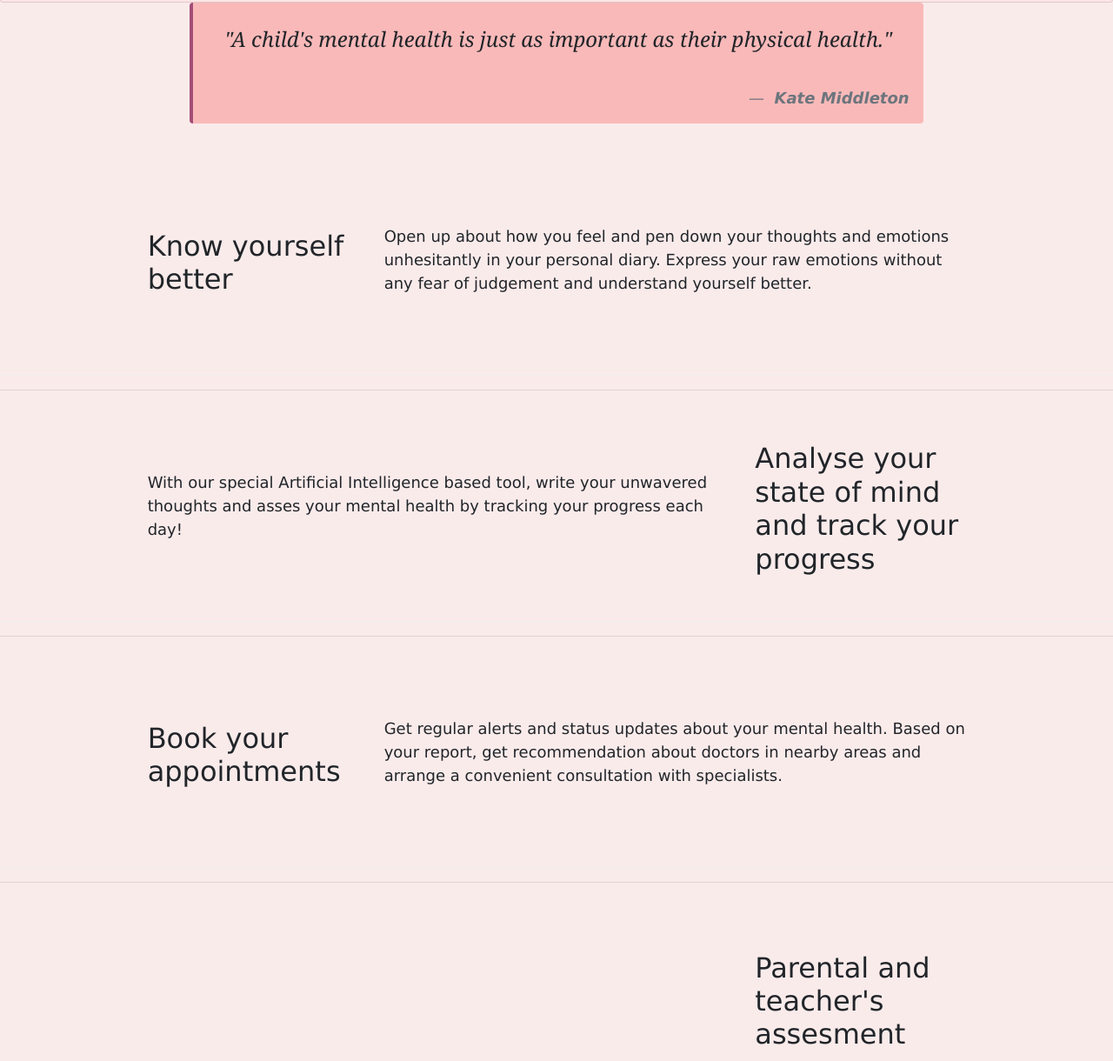
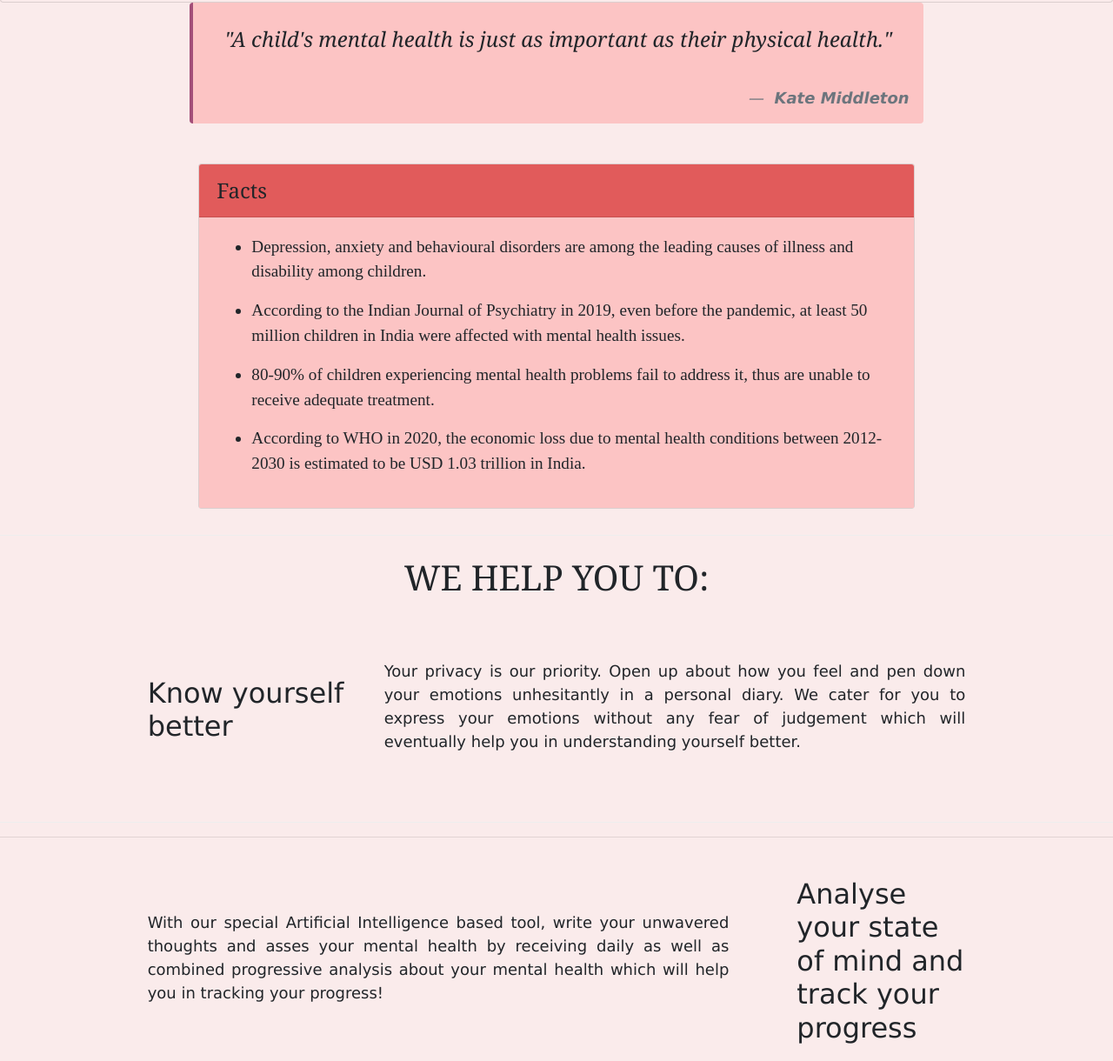
Before and after one commit to MentalDiaries/MentalDiaries-homepage, a website: page index.html in a window 1280 px wide. Shown: the part 902-2122 px from the top of the page at 87% size. Drawn offline with nearby package versions, Linux system fonts and the light colour scheme.

Commit message:
FactsCard and AboutUs

```diff
--- a/css/style.css
+++ b/css/style.css
@@ -35,11 +35,23 @@ body{
 }
 
 .card{
-  background-color: #ffe6e6;
+  background-color: #FAEBEB;
+}
+
+.card-header{
+  background-color: #E15B5B;
+  font-family: Georgia, 'Times New Roman', Times, serif;
+  font-size:x-large;
+}
+
+.card-body{
+  background-color: #fcc4c4;
+  font-family: 'Times New Roman', Times, serif;
+  font-size:larger;
 }
 
 .quotebg{
-  background-color: #F9B9B9;
+  background-color: #fcc4c4;
 }
 
 .quote{
@@ -61,6 +73,10 @@ p{
   font-size: large;
 }
 
+.aboutus{
+  font-family:Georgia, 'Times New Roman', Times, serif;
+}
+
 /* Caption text */
 .text {
   color: #f2f2f2;
--- a/index.html
+++ b/index.html
@@ -10,6 +10,7 @@
     <link rel="stylesheet" href="https://cdnjs.cloudflare.com/ajax/libs/font-awesome/6.0.0/css/all.min.css">
     <link rel="stylesheet" href="https://cdnjs.cloudflare.com/ajax/libs/bootstrap-social/5.1.1/bootstrap-social.css">
     <link rel="stylesheet" href="css/style.css">
+
     <title>Home page</title>
 
 </head>
@@ -52,16 +53,44 @@
     </figure>
   </div>
 </div>
+
+<div class="row row-content align-items-center">
+  <div class="col-12 col-sm-8 mx-auto">
+    <div class="card">
+      <div class="card-header">Facts</div>
+      <div class="card-body">
+        <ul>
+          <li class="mb-3">Depression, anxiety and behavioural disorders are among the leading causes of illness
+             and disability among children. </li>
+          <li class="mb-3">According to the Indian Journal of Psychiatry in 2019, even before the pandemic,
+             at least 50 million children in India were affected with mental health issues.</li>
+          <li class="mb-3">80-90% of children experiencing mental health problems fail to address it,
+            thus are unable to receive adequate treatment. </li>
+          <li class="mb-3">According to WHO in 2020, the economic loss due to mental health conditions between
+            2012-2030 is estimated to be USD 1.03 trillion in India.  </li>
+        </ul>
+      </div>
+    </div>
+  </div>
+</div>
 <br>
 
-<div class="row row-content align-items-center ">
+<div class="row align-items-center text-center">
+  <div class="col-12 col-sm-8 mx-auto">
+    <div class="aboutus">
+    <h1> WE HELP YOU TO:</h1>
+    </div>
+  </div>
+</div>
+
+<div class="row row-content align-items-center">
   <div class="col-12 col-sm-4 col-md-3 offset-md-1">
-    <h2 class="ml-md-5">Know yourself better</h2>
+    <h2 class=" ml-md-5">Know yourself better</h2>
   </div>
   <div class="col col-sm col-md-7">
-    <p class="mr-md-5">Open up about how you feel and pen down your thoughts and emotions
-      unhesitantly in your personal diary. Express your raw emotions without any fear
-      of judgement and understand yourself better.
+    <p class="text-justify mr-md-5 ">Your privacy is our priority. Open up about how you feel and pen down your emotions
+      unhesitantly in a personal diary. We cater for you to express your emotions without any fear
+      of judgement which will eventually help you in understanding yourself better.
     </p>
   </div>
 </div>
@@ -69,11 +98,12 @@
 
 <div class="row row-content align-items-center">
   <div class="col-12 col-sm-4 order-sm-last col-md-3 ">
-      <h2 class="mr-md-5">Analyse your state of mind and track your progress</h2>
+      <h2 class="mr-md-5 ml-md-5">Analyse your state of mind and track your progress</h2>
   </div>
   <div class="col col-sm order-sm-first col-md-7 offset-md-1">
-        <p class="ml-md-5"> With our special Artificial Intelligence based tool, write your
-          unwavered thoughts and asses your mental health by tracking your progress each day!
+        <p class="ml-md-5 text-justify"> With our special Artificial Intelligence based tool, write your
+          unwavered thoughts and asses your mental health by receiving daily as well as combined
+          progressive analysis about your mental health which will help you in tracking your progress!
            </p>
           </div>
       </div>
@@ -86,7 +116,7 @@
     <h2 class="ml-md-5">Book your appointments</h2>
   </div>
   <div class="col col-sm col-md-7">
-    <p class="mr-md-5">Get regular alerts and status updates about your mental health. Based
+    <p class="text-justify mr-md-5">Get regular alerts and status updates about your mental health. Based
       on your report, get recommendation about doctors in nearby areas and arrange a
       convenient consultation with specialists.
     </p>
@@ -96,11 +126,12 @@
 
 <div class="row row-content align-items-center">
   <div class="col-12 col-sm-4 order-sm-last col-md-3 ">
-      <h2 class="mr-md-5">Parental and teacher's assesment</h2>
+      <h2 class="mr-md-5 ml-md-5">Parental and teacher's assessment</h2>
   </div>
   <div class="col col-sm order-sm-first col-md-7 offset-md-1">
-        <p class="ml-md-5">
-           </p>
+        <p class="text-justify ml-md-5"> Parents and teachers can log information about a child's behaviour
+           and their understanding of what the child might be feeling to get a cumulative and
+           progressive analysis of the child's mental health status.</p>
           </div>
       </div>
   </div>
```
